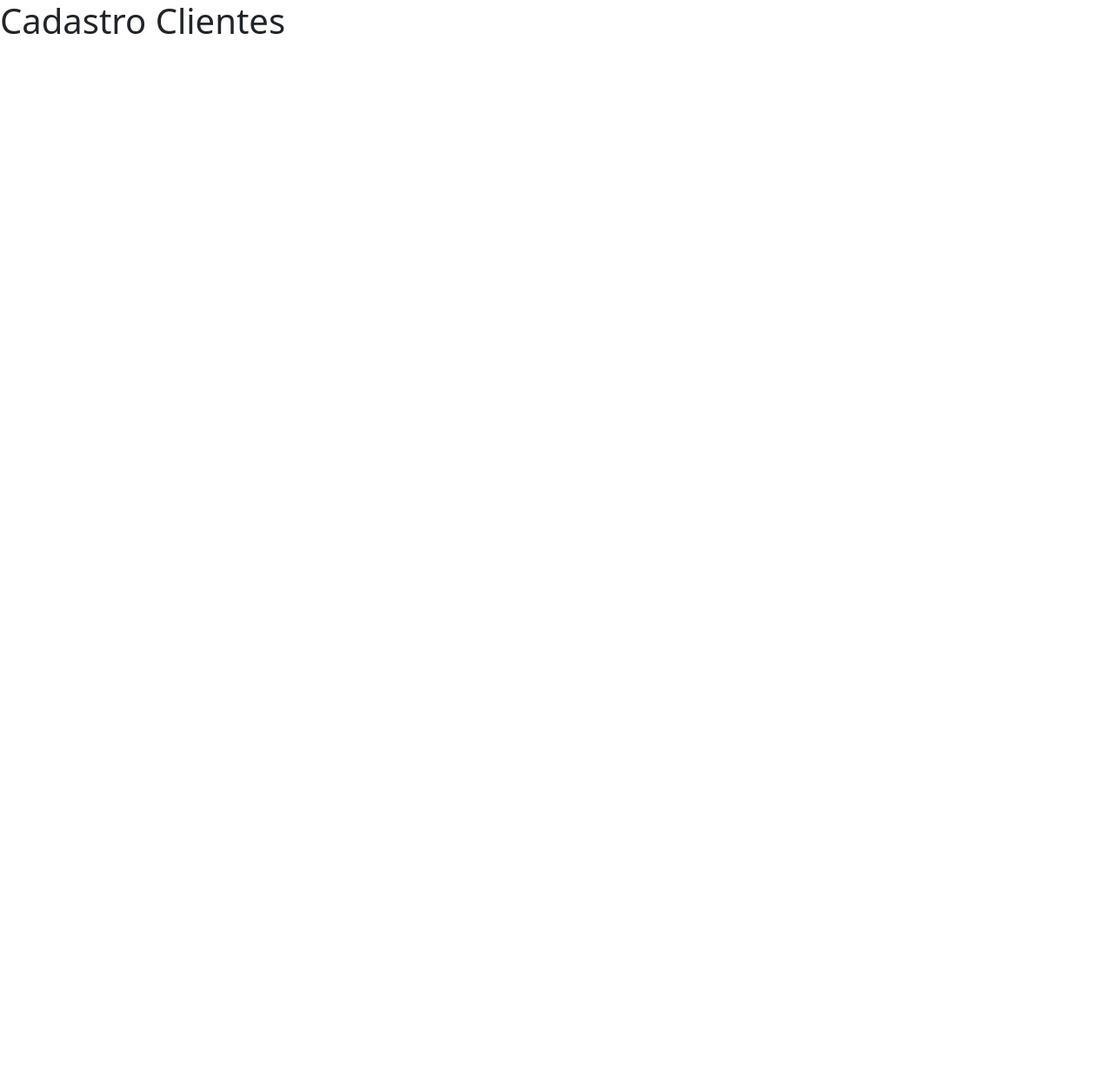
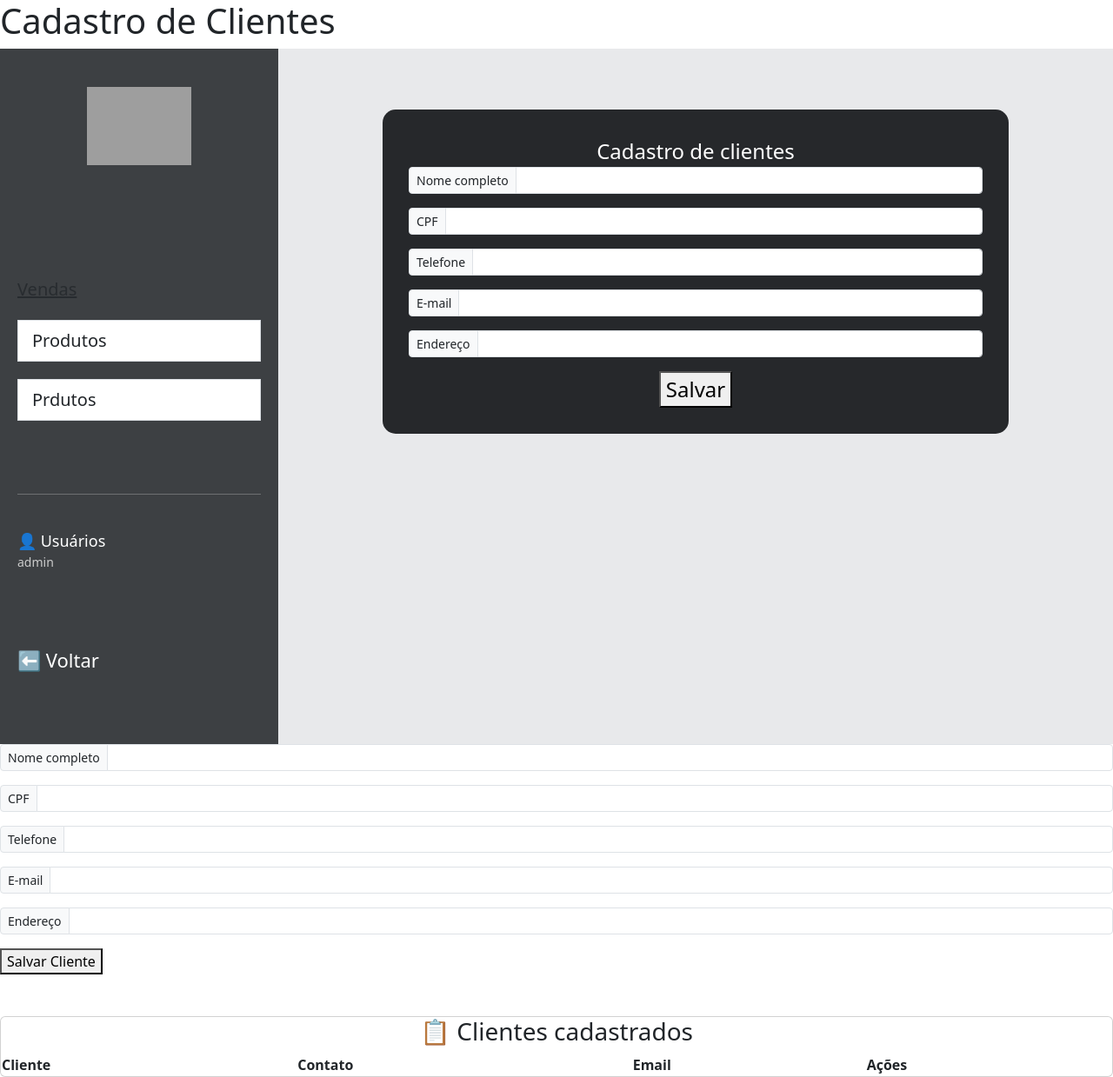
Before and after one commit to matheuskapp/pi-loja, a Next.js app: page /cadastro_clientes in a window 1280 px wide. Shown: the whole page at 87% size. Before the commit the page ends 800 px from the top, so only its background shows below. Built offline with nearby package versions, Linux system fonts and the light colour scheme; grey boxes are pictures that could not be loaded.

Commit message:
atualizando CSS e Page.js

```diff
--- a/app/cadastro_clientes/page.js
+++ b/app/cadastro_clientes/page.js
@@ -1,7 +1,128 @@
-export default function CadastroClientes(){
-    return(
+import 'bootstrap/dist/css/bootstrap.min.css'
+import "./cadastro_clientes.css"
+export default function CadastroClientes() {
+    return (
         <div>
-            <h1>Cadastro Clientes</h1>
+
+            <h1>Cadastro de Clientes</h1>
+
+            <div className="container-fluid">
+                <div className="row">
+
+                    {/* MENU */}
+                    <div className="col-3 menu">
+
+                        <div className="text-center mt-4">
+                            <img src="/logo.png" width="120" />
+                        </div>
+
+                        <div class="menu-links list-group list-group-flush my-5">
+
+                            <ul className="menu-links">
+                                <li><a href="#" class="list-group-item-action">Vendas</a></li>
+                                <li><a href="#" class="list-group-item list-group-item-action ">Produtos</a></li>
+                                <li><a href="#" class="list-group-item list-group-item-action">Prdutos</a></li>
+                            </ul>
+
+                        </div>
+
+
+
+                        <hr />
+
+                        <div className="usuario">
+                            👤 Usuários
+                            <div className="admin">admin</div>
+                        </div>
+
+                        <div className="voltar">
+                            ⬅ Voltar
+                        </div>
+
+                    </div>
+
+
+                    {/* CONTEÚDO */}
+                    <div className="col-9 conteudo">
+
+                        <div className="titulo">
+                            Cadastro de clientes
+
+                            <form>
+                                <div class="input-group input-group-sm mb-3">
+                                    <span class="input-group-text" id="inputGroup-sizing-sm">Nome completo</span>
+                                    <input type="text" class="form-control" />
+                                </div>
+                                <div class="input-group input-group-sm mb-3">
+                                    <span class="input-group-text" id="inputGroup-sizing-sm">CPF</span>
+                                    <input type="number" class="form-control" />
+                                </div>
+                                <div class="input-group input-group-sm mb-3">
+                                    <span class="input-group-text" id="inputGroup-sizing-sm">Telefone</span>
+                                    <input class="form-control" />
+                                </div>
+                                <div class="input-group input-group-sm mb-3">
+                                    <span class="input-group-text" id="inputGroup-sizing-sm">E-mail</span>
+                                    <input type="Email" class="form-control" />
+                                </div>
+                                <div class="input-group input-group-sm mb-3">
+                                    <span class="input-group-text" id="inputGroup-sizing-sm">Endereço</span>
+                                    <input type="text" class="form-control" />
+                                </div>
+                                <button>Salvar</button>
+                            </form>
+                        </div>
+
+                    </div>
+
+                </div>
+            </div>
+            <form>
+                <div class="input-group input-group-sm mb-3">
+                    <span class="input-group-text" id="inputGroup-sizing-sm">Nome completo</span>
+                    <input type="text" class="form-control" />
+                </div>
+                <div class="input-group input-group-sm mb-3">
+                    <span class="input-group-text" id="inputGroup-sizing-sm">CPF</span>
+                    <input type="number" class="form-control" />
+                </div>
+                <div class="input-group input-group-sm mb-3">
+                    <span class="input-group-text" id="inputGroup-sizing-sm">Telefone</span>
+                    <input type="number" class="form-control" />
+                </div>
+                <div class="input-group input-group-sm mb-3">
+                    <span class="input-group-text" id="inputGroup-sizing-sm">E-mail</span>
+                    <input type="text" class="form-control" />
+                </div>
+                <div class="input-group input-group-sm mb-3">
+                    <span class="input-group-text" id="inputGroup-sizing-sm">Endereço</span>
+                    <input type="text" class="form-control" />
+                </div>
+                <button>Salvar Cliente</button>
+            </form>
+            <br></br>
+            <br></br>
+
+
+            <div class="card">
+                <h3 class="text-center">📋 Clientes cadastrados</h3>
+
+                <table lass="text-center" >
+                    <thead lass="text-center">
+                        <tr>
+                            <th>Cliente</th>
+                            <th>Contato</th>
+                            <th>Email</th>
+                            <th>Ações</th>
+                        </tr>
+                    </thead>
+                    <tbody id="tabelaClientes"></tbody>
+                </table>
+            </div>
+
+
+
         </div>
+
     )
 }
```
Also changed, not shown: app/cadastro_clientes/cadastro_clientes.css (renamed from app/cadastro_usuarios/cadastro_clientes.css).
